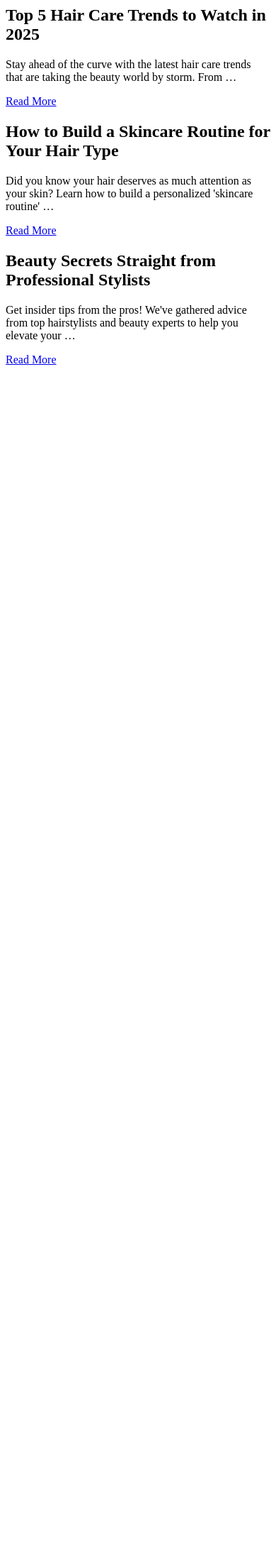
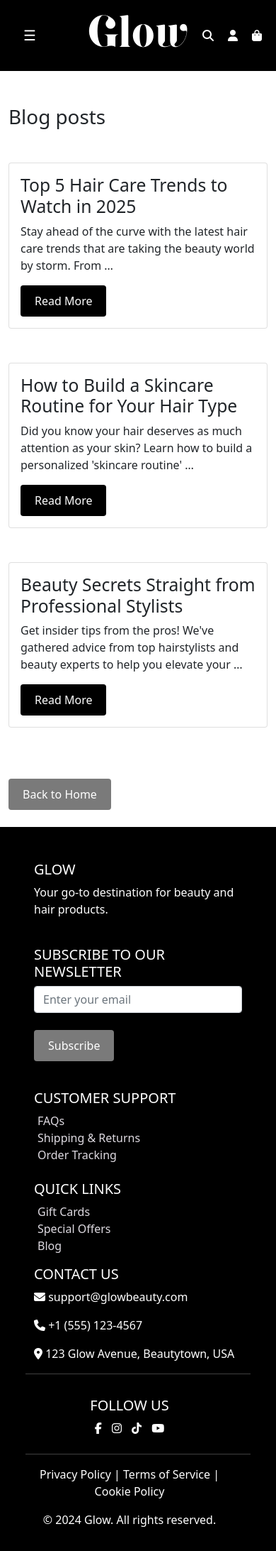
Before and after one commit to Aria-vero-s/glow, a Django app: page /post_list/ in a window 390 px wide. Shown: the whole page at 71% size. Before the commit the page ends 514 px from the top, so only its background shows below. Run offline with Django 5.2, Linux system fonts and the light colour scheme; data comes from the database, SQL or seed files in the repository; parts of the project's set-up code (start-up, migrations or seed data) failed here and were passed over; some libraries are stand-ins or nearby versions.

Commit message:
styled navbar and added animations

```diff
--- a/accounts/templates/accounts/staff_dashboard.html
+++ b/accounts/templates/accounts/staff_dashboard.html
@@ -5,7 +5,7 @@
     #dashboard {
         display: flex;
         border-radius: 20px;
-        background-color: var(--light-grey);
+        background-color: var(--lavender);
         overflow: hidden;
     }
     #dashboard .card {
--- a/home/templates/home/post_list.html
+++ b/home/templates/home/post_list.html
@@ -1,7 +1,10 @@
-<div class="row">
-    <div class="posts-content col-md-4 mb-4">
+{% extends "base.html" %}
+{% block title %}test{% endblock %}
+{% block content %}
+    <div class="container mt-4 mb-4">
+        <h1 class="mt-5 mb-5">Blog posts</h1>
         {% for post in posts %}
-            <div class="card h-100">
+            <div class="card mb-5">
                 <div class="card-body">
                     <h2 class="card-title">{{ post.title }}</h2>
                     <p class="card-text">
@@ -11,5 +14,7 @@
                 </div>
             </div>
         {% endfor %}
+        <br>
+        <a href="{% url 'index' %}" class="btn btn-secondary">Back to Home</a>
     </div>
-</div>
+{% endblock %}
--- a/myproject/settings.py
+++ b/myproject/settings.py
@@ -28,7 +28,7 @@ BASE_DIR = Path(__file__).resolve().parent.parent
 SECRET_KEY = 'django-insecure-4x5l%rp6$z^#b=qdhj)#li1#7ryxbo6q66iykm(j=f(*v&s$g%'
 
 # SECURITY WARNING: don't run with debug turned on in production!
-DEBUG = True
+DEBUG = False
 
 ALLOWED_HOSTS = ['.vercel.app', '.now.sh', '127.0.0.1', 'glow-livid.vercel.app', 'localhost']
 
--- a/static/css/nav.css
+++ b/static/css/nav.css
@@ -1,42 +1,167 @@
-@font-face {
-    font-family: 'Giaza';
-    src: url('Giaza.otf') format('truetype');
-    font-weight: bold;
-    font-style: normal;
+/* General Navbar Styles */
+.navbar {
+    background-color: var(--night);
+    padding: 10px 20px;
+    font-size: 1rem;
+    height:100px;
 }
+
+.nav-container {
+    display: flex;
+    justify-content: space-between;
+    align-items: center;
+    width: 100%;
+}
+
+.navbar a, i, .navbar-toggler {
+    color: var(--white) !important;
+    text-decoration: none !important;
+}
+
+.navbar-toggler {
+    display: none;
+}
+
+.navbar-links {
+    display: flex;
+    gap: 20px;
+}
+
+.navbar-icons {
+    display: flex;
+    gap: 20px;
+}
+
+.dropdown-menu {
+    background-color: black !important;
+    border-radius: 20px !important;
+}
+
+.dropdown-menu a:hover {
+    background-color: transparent !important;
+}
+
+.nav-link:hover {
+    color: var(--light-grey);
+}
+
 .navbar-brand {
     font-family: 'Giaza';
-    color: black !important;
-    font-size:4rem !important;
+    font-size: 4rem !important;
+    position: absolute;
+    left: 50%;
+    transform: translateX(-50%);
+}
+
+.navbar-brand a:hover {
+    border-radius: 5px;
+    text-shadow: 0 0 10px #dedae1, 0 0 20px #dedae1, 0 0 30px #dedae1, 0 0 40px #dedae1;
+}
+
+#navbarDropdown.dropdown-toggle::after {
+    content: none !important;
+    display: none !important;
+    appearance: none !important;
+}
+
+/* Mobile (Responsive) */
+
+@media (max-width: 991px) {
+    .navbar-links {
+        display: none;
+        position: fixed;
+        top: -5vh;
+        left: -5vw;
+        width: 110vw;
+        height: 110vh;
+        background-color: var(--night);
+        justify-content: center;
+        align-items: center;
+        flex-direction: column;
         text-align: center;
-    width: 100%;
+        padding: 20px 0;
+        z-index: 9999999998;
+        opacity: 0;
+        transition: all 0.8s ease, transform 0.3s ease;
     }
-.brand {
-    font-family: 'Giaza';
-    font-size:4rem !important;
+
+    .navbar-links.active {
+        display: flex;
+        opacity: 1;
+        animation: blurIn 0.5s ease;
     }
-.nav-link a, i {
-    color:black !important;
-    transition:all 0.3s ease-in-out;
+
+    .navbar-links.inactive {
+        background-color: transparent;
+        animation: blurOut 0.5s ease;
     }
-.nav-link a:hover, i:hover {
-    color: #7a7a7a !important;
-    transform: all;
+
+    .navbar-toggler {
+        display: block;
+        transition: all 0.3s ease-in-out;
     }
-.outline-dark {
-    border-color:black !important;
+
+    .navbar-toggler:hover {
+        border-radius: 5px;
+        text-shadow: 0 0 10px #dedae1, 0 0 20px #dedae1, 0 0 30px #dedae1, 0 0 40px #dedae1;
     }
-#navbarDropdown.dropdown-toggle::after {
-    display: none !important;
+
+    .close-btn {
+        position: absolute;
+        top: 100px;
+        right: 100px;
+        font-size: 30px;
+        color: white;
+        background: none;
+        border: none;
+        z-index:9999999999;
+        transition: all 0.3s ease-in-out;
     }
-#accountDropdown.dropdown-toggle::after {
-    display: none !important;
+
+    .close-btn:hover {
+        border-radius: 5px;
+        text-shadow: 0 0 10px #dedae1, 0 0 20px #dedae1, 0 0 30px #dedae1, 0 0 40px #dedae1;
     }
-.search-bar {
-    margin-top: 10px;
+
+    .navbar-links .nav-link {
+        width:60vw;
+        margin: 15px 0;
+        font-size: 2rem;
+        transition: all 0.3s ease-in-out;
     }
-@media (max-width: 992px) {
-    .search-bar {
-        margin-bottom: 10px;
+
+    .navbar a:hover {
+        border-radius: 5px;
+        text-shadow: 0 0 10px #dedae1, 0 0 20px #dedae1, 0 0 30px #dedae1, 0 0 40px #dedae1;
     }
 }
+
+@media (min-width: 992px) {
+    .navbar-toggler {
+        display: none;
+    }
+
+    .close-btn {
+        display: none;
+    }
+}
+
+/* Blurry animation for opening and closing */
+
+@keyframes blurIn {
+    0% {
+        filter: blur(10px);
+    }
+    100% {
+        filter: blur(0px);
+    }
+}
+
+@keyframes blurOut {
+    0% {
+        filter: blur(0px);
+    }
+    100% {
+        filter: blur(10px);
+    }
+}
--- a/static/css/styles.css
+++ b/static/css/styles.css
@@ -11,17 +11,32 @@
 	--light-grey: #ebebeb;
 	--night: #000000;
 }
-
+#white-bg {
+	background-color: #ffffff;
+}
 body {
 	margin: 0;
 	padding: 0;
 	box-sizing: border-box;
 	font-family: 'Merriweather', serif;
-	background-color: #fffbeb;
+	background-color: var(--night) !important;
 	color: #393e41;
 	height: 100%;
 	scroll-behavior: smooth;
+	animation: fadeIn 0.8s ease-in;
 }
+
+/* fade-in effect on page load */
+
+@keyframes fadeIn {
+    0% {
+        opacity: 0;
+    }
+    100% {
+        opacity: 1;
+    }
+}
+
 a {
 	text-decoration: none;
 	color: inherit;
@@ -103,6 +118,7 @@ footer {
 	color: var(--white) !important;
 }
 footer a {
+	padding: 0px 5px;
 	text-decoration: none !important;
 	color: var(--lavender) !important;
 	transition: all 0.3s ease-in-out;
--- a/templates/base.html
+++ b/templates/base.html
@@ -6,40 +6,47 @@
 <!doctype html>
 <html lang="en">
   <head>
-    <!-- Required meta tags -->
     <meta charset="utf-8">
     <meta name="viewport" content="width=device-width, initial-scale=1, shrink-to-fit=no">
-
     <title>Glow</title>
     <link href="https://cdn.jsdelivr.net/npm/bootstrap@5.1.3/dist/css/bootstrap.min.css" rel="stylesheet">
     <link href="https://cdnjs.cloudflare.com/ajax/libs/font-awesome/5.15.3/css/all.min.css" rel="stylesheet">
     <script src="https://kit.fontawesome.com/8f26e5abfe.js" crossorigin="anonymous"></script>
 </head>
 <body>
-
-    <!-- Top Row-->
-    <div class="container-fluid">
-        <div class="row align-items-center">
-            <!-- Search Bar -->
-            <div class="col-md-4">
-                <form class="d-flex w-100">
-                    <input class="form-control outline-dark" type="search" placeholder="Search products..." aria-label="Search">
-                    <button class="btn outline-dark ms-2" type="submit">Search</button>
-                </form>
+    <section id="white-bg">
+        <nav class="navbar">
+            <div class="nav-container">
+                <!-- Left -->
+                <button class="navbar-toggler" aria-label="Toggle navigation">☰</button>
+                <div class="navbar-links">
+                    <button class="close-btn" aria-label="Close menu">&times;</button>
+                    <a class="nav-link" href="#">Home</a>
+                    <a class="nav-link" href="#">Shop</a>
+                    <a class="nav-link" href="#">About Us</a>
+                    <a class="nav-link" href="#">Contact</a>
+                    <li class="nav-link dropdown" style="list-style: none !important; margin:0 !important; padding: 0!important;">
+                        <a class="nav-link dropdown-toggle" href="#" id="navbarDropdown" role="button" data-bs-toggle="dropdown" aria-expanded="false">
+                            Categories
+                        </a>
+                        <ul class="dropdown-menu" aria-labelledby="navbarDropdown">
+                            <li><a class="dropdown-item" href="#">Hair Care</a></li>
+                            <li><a class="dropdown-item" href="#">Skin Care</a></li>
+                            <li><a class="dropdown-item" href="#">Best Sellers</a></li>
+                            <li><a class="dropdown-item" href="#">New Arrivals</a></li>
+                        </ul>
+                    </li>
                 </div>
-
-            <!-- Brand Logo -->
-            <div class="col-md-4 text-center">
-                <a href="{% url 'index' %}" class="navbar-brand">Glow</a>
-            </div>
-
-            <!-- Icons -->
-            <div class="col-md-4 d-flex justify-content-md-end justify-content-center">
-                <div class="nav-item dropdown">
-                    <a class="nav-link dropdown-toggle" href="#" id="accountDropdown" role="button" data-bs-toggle="dropdown" aria-expanded="false">
-                        <i class="fas fa-user"></i>
+                <!-- Center -->
+                <a class="navbar-brand" href="{% url 'index' %}">Glow</a>
+                <!-- Right -->
+                <div class="navbar-icons">
+                    <a href="#" class="navbar-icon"><i class="fa-solid fa-magnifying-glass"></i></a>
+                    <li class="nav-link dropdown" style="list-style: none !important; margin: 0 !important; padding: 0 !important;">
+                        <a class="nav-link dropdown-toggle" style="list-style: none !important; margin: 0 !important; padding: 0 !important;" href="#" id="navbarDropdown" role="button" data-bs-toggle="dropdown" aria-expanded="false">
+                            <i class="fa-solid fa-user"></i>
                         </a>
-                    <ul class="dropdown-menu" aria-labelledby="accountDropdown">
+                        <ul class="dropdown-menu dropdown-menu-end" aria-labelledby="navbarDropdown">
                             {% if user.is_authenticated %}
                                 <li><a class="dropdown-item" href="{% url 'accounts:profile' %}">Profile</a></li>
                                 {% if user.is_staff %}
@@ -51,51 +58,10 @@
                                 <li><a class="dropdown-item" href="{% url 'accounts:register' %}">Register</a></li>
                             {% endif %}
                         </ul>
-                </div>
-                <a class="nav-link" href="#"><i class="fas fa-heart"></i></a>
-                <a class="nav-link" href="#"><i class="fas fa-shopping-cart"></i></a>
-            </div>
-        </div>
+                    </li>
+                    <a href="#" class="navbar-icon"><i class="fa-solid fa-bag-shopping"></i></a>
                 </div>
 
-    <!-- Second Row -->
-    <nav class="navbar navbar-expand-lg navbar-light">
-        <div class="container-fluid">
-            <button class="navbar-toggler ms-auto" type="button" data-bs-toggle="collapse" data-bs-target="#navbarNav"
-                aria-controls="navbarNav" aria-expanded="false" aria-label="Toggle navigation">
-                <span class="navbar-toggler-icon"></span>
-            </button>
-
-            <!-- Navbar Content -->
-            <div class="collapse navbar-collapse" id="navbarNav">
-                <ul class="navbar-nav mx-auto">
-                    <li class="nav-link">
-                        <a class="nav-link active" href="{% url 'index' %}">Home</a>
-                    </li>
-                    <li class="nav-link">
-                        <a class="nav-link" href="{% url 'index' %}">Shop</a>
-                    </li>
-                    <li class="nav-link">
-                        <a class="nav-link" href="{% url 'index' %}">About Us</a>
-                    </li>
-                    <li class="nav-link">
-                        <a class="nav-link" href="{% url 'index' %}">Contact</a>
-                    </li>
-
-                    <!-- Product Categories Dropdown -->
-                    <li class="nav-link dropdown">
-                        <a class="nav-link dropdown-toggle" href="#" id="navbarDropdown" role="button" data-bs-toggle="dropdown" aria-expanded="false">
-                            Categories
-                        </a>
-                        <ul class="dropdown-menu" aria-labelledby="navbarDropdown">
-                            <li><a class="dropdown-item" href="#">Hair Care</a></li>
-                            <li><a class="dropdown-item" href="#">Skin Care</a></li>
-                            <li><a class="dropdown-item" href="#">Best Sellers</a></li>
-                            <li><a class="dropdown-item" href="#">New Arrivals</a></li>
-                        </ul>
-                    </li>
-                </ul>
-            </div>
             </div>
         </nav>
 
@@ -123,15 +89,15 @@
                 <div class="col-md-3">
                     <h5 class="text-uppercase">Customer Support</h5>
                     <ul class="list-unstyled">
-                    <li><a href="#" class="text-light">FAQs</a></li>
-                    <li><a href="#" class="text-light">Shipping & Returns</a></li>
-                    <li><a href="#" class="text-light">Order Tracking</a></li>
+                        <li><a href="#">FAQs</a></li>
+                        <li><a href="#">Shipping & Returns</a></li>
+                        <li><a href="#">Order Tracking</a></li>
                     </ul>
                     <h5 class="mt-4 text-uppercase">Quick Links</h5>
                     <ul class="list-unstyled">
-                    <li><a href="#" class="text-light">Gift Cards</a></li>
-                    <li><a href="#" class="text-light">Special Offers</a></li>
-                    <li><a href="#" class="text-light">Blog</a></li>
+                        <li><a href="#">Gift Cards</a></li>
+                        <li><a href="#">Special Offers</a></li>
+                        <li><a href="#">Blog</a></li>
                     </ul>
                 </div>
                 <!-- Social Media and Quick Links -->
@@ -146,10 +112,10 @@
                 <div class="row mt-3 mb-4 text-center text-md-start">
                     <h5 class="text-uppercase">Follow Us</h5>
                     <div>
-                    <a href="#" class="text-light me-3"><i class="fab fa-facebook-f"></i></a>
-                    <a href="#" class="text-light me-3"><i class="fab fa-instagram"></i></a>
-                    <a href="#" class="text-light me-3"><i class="fab fa-tiktok"></i></a>
-                    <a href="#" class="text-light me-3"><i class="fab fa-youtube"></i></a>
+                        <a href="#"><i class="fab fa-facebook-f"></i></a>
+                        <a href="#"><i class="fab fa-instagram"></i></a>
+                        <a href="#"><i class="fab fa-tiktok"></i></a>
+                        <a href="#"><i class="fab fa-youtube"></i></a>
                     </div>
                 </div>
                 <hr>
@@ -161,6 +127,7 @@
                 </div>
             </div>
         </footer>
+    </section>
 
     <!-- Bootstrap and FontAwesome Scripts -->
     <script src="https://kit.fontawesome.com/a076d05399.js" crossorigin="anonymous"></script>
@@ -168,6 +135,22 @@
     <script src="https://cdn.jsdelivr.net/npm/popper.js@1.14.7/dist/umd/popper.min.js" integrity="sha384-UO2eT0CpHqdSJQ6hJty5KVphtPhzWj9WO1clHTMGa3JDZwrnQq4sF86dIHNDz0W1" crossorigin="anonymous"></script>
     <script src="https://cdn.jsdelivr.net/npm/bootstrap@4.3.1/dist/js/bootstrap.min.js" integrity="sha384-JjSmVgyd0p3pXB1rRibZUAYoIIy6OrQ6VrjIEaFf/nJGzIxFDsf4x0xIM+B07jRM" crossorigin="anonymous"></script>
     <script src="https://cdn.jsdelivr.net/npm/bootstrap@5.1.3/dist/js/bootstrap.bundle.min.js"></script>
+    <script>
+    // Open the menu
+    document.querySelector('.navbar-toggler').addEventListener('click', function() {
+        const navbarLinks = document.querySelector('.navbar-links');
+        navbarLinks.classList.add('active');
+        navbarLinks.classList.remove('inactive');
+    });
 
+    // Close the menu
+    document.querySelector('.close-btn').addEventListener('click', function() {
+        const navbarLinks = document.querySelector('.navbar-links');
+        navbarLinks.classList.add('inactive');
+        setTimeout(() => {
+            navbarLinks.classList.remove('active');
+        }, 300);
+    });
+    </script>
 </body>
 </html>
```
Lines whose indentation alone changed are shown as unchanged.
